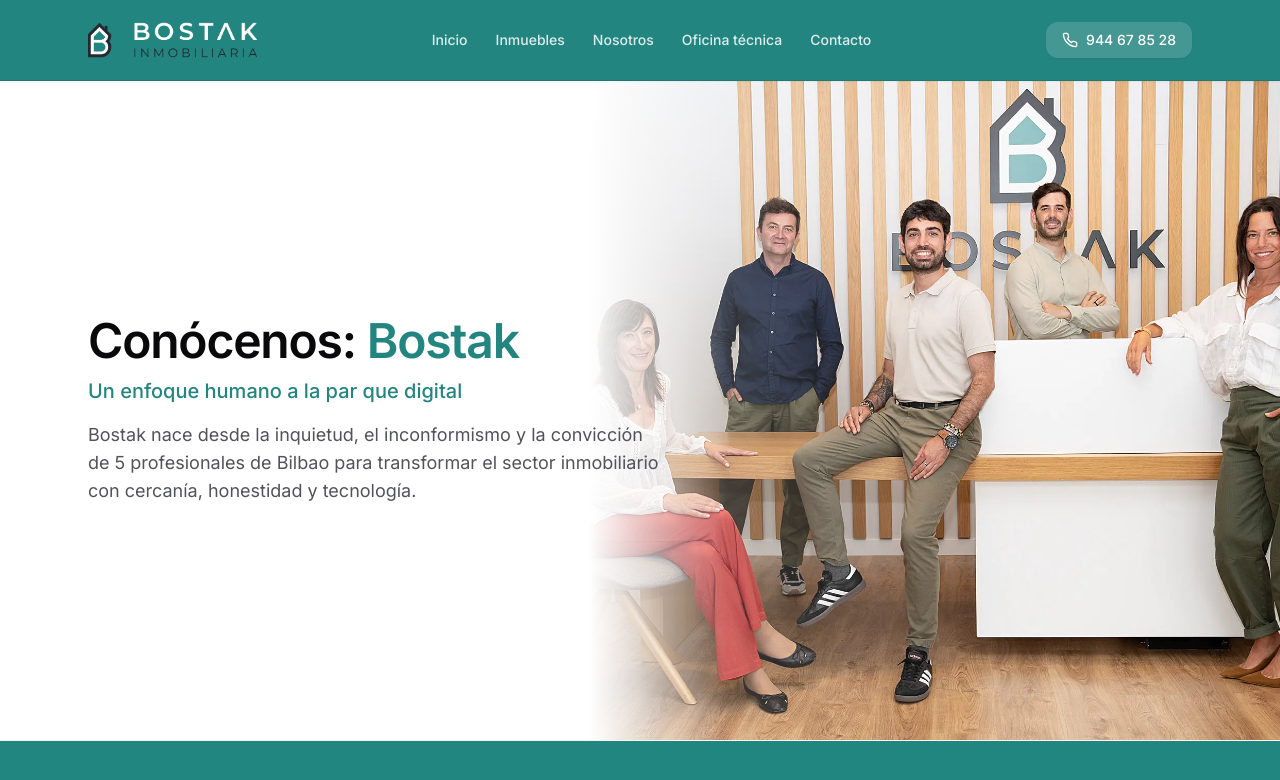
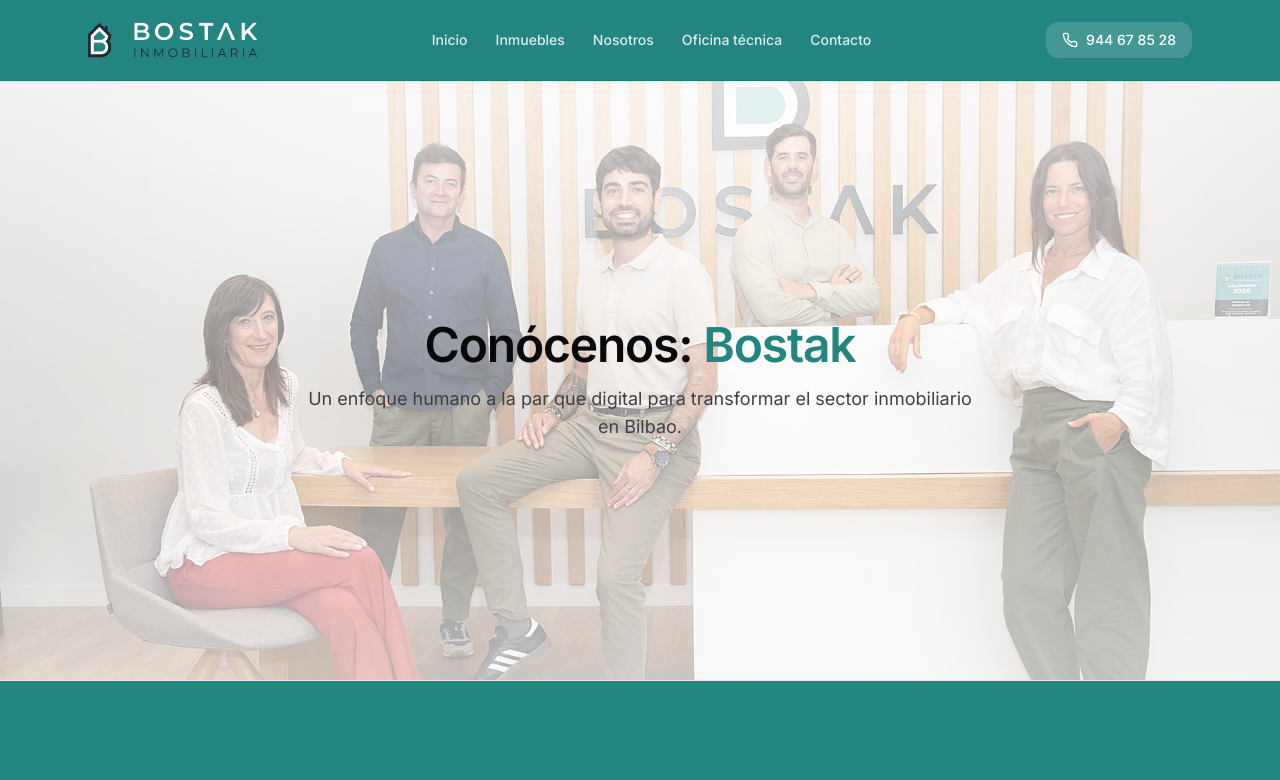
Before and after one commit to victooorltt/bostak-inmobiliaria, a Next.js app: page /conocenos in a window 1280 px wide. Shown: the top 780 px of the page. Built offline with nearby package versions, Linux system fonts and the light colour scheme.

Commit message:
feat: unify all heroes across the website with full-bleed photo, subtle overlay, and 2-level text hierarchy

```diff
--- a/app/conocenos/page.tsx
+++ b/app/conocenos/page.tsx
@@ -35,19 +35,18 @@
 export default function ConocenosPage() {
   return (
     <>
-      {/* Section 1: Hero (TALL photo height, balanced text) */}
+      {/* Section 1: Hero (Centered 2-level hierarchy with full-screen background photo) */}
       <PageHero
         title={
           <>
             Conócenos: <span className="text-[#238580]">Bostak</span>
           </>
         }
-        subtitle="Un enfoque humano a la par que digital"
-        description="Bostak nace desde la inquietud, el inconformismo y la convicción de 5 profesionales de Bilbao para transformar el sector inmobiliario con cercanía, honestidad y tecnología."
+        subtitle="Un enfoque humano a la par que digital para transformar el sector inmobiliario en Bilbao."
         imageSrc="/images/equipo-recepcion.webp"
         imageAlt="Equipo Bostak Inmobiliaria"
-        imagePosition="object-center"
-        minHeight="min-h-[580px] lg:min-h-[660px]"
+        imagePosition="object-[center_35%]"
+        minHeight="min-h-[520px] lg:min-h-[600px]"
       />
 
       {/* Section 2: Narrative / Vision (Brand Teal #218580 Section) */}
--- a/app/contacto/page.tsx
+++ b/app/contacto/page.tsx
@@ -33,19 +33,18 @@
 
   return (
     <div className="bg-white">
-      {/* Centered Hero with soft opacity background image */}
+      {/* Hero (Full-width background photo, 2 levels) */}
       <PageHero
-        variant="centered"
         title={
           <>
             Contacta con <span className="text-[#238580]">Bostak</span>
           </>
         }
-        subtitle="Estamos a tu disposición en Bilbao"
-        description="Estamos a tu disposición para asesorarte en cualquier trámite inmobiliario o consulta técnica. Respondemos con rapidez y cercanía."
+        subtitle="Estamos a tu disposición en Bilbao para asesorarte en cualquier trámite inmobiliario o consulta técnica."
         imageSrc="/images/dentro.webp"
         imageAlt="Oficina de Bostak Inmobiliaria"
-        imageOpacity="opacity-25"
+        imagePosition="object-center"
+        minHeight="min-h-[460px] lg:min-h-[520px]"
       />
 
       {/* 2-Column Content Layout */}
--- a/app/inmuebles-venta-alquiler/page.tsx
+++ b/app/inmuebles-venta-alquiler/page.tsx
@@ -288,17 +288,18 @@
 
   return (
     <div className="bg-white min-h-screen">
-      {/* Section 1: Hero / Header */}
+      {/* Section 1: Hero / Header (Full-width background photo, 2 levels) */}
       <PageHero
         title={
           <>
             Encuentra tu hogar <span className="text-[#238580]">a primera vista</span>
           </>
         }
-        subtitle="Venta y alquiler en Bilbao y Bizkaia"
-        description="Explora nuestra selección de viviendas, locales, oficinas y garajes con total transparencia y asesoramiento dedicado."
+        subtitle="Venta y alquiler de inmuebles seleccionados en Bilbao y Bizkaia."
         imageSrc="/images/entrada.webp"
         imageAlt="Bostak Inmobiliaria"
+        imagePosition="object-center"
+        minHeight="min-h-[460px] lg:min-h-[520px]"
       />
 
       {/* Filter and Properties Section */}
--- a/app/oficina-tecnica/page.tsx
+++ b/app/oficina-tecnica/page.tsx
@@ -40,7 +40,7 @@
 export default function OficinaTecnicaPage() {
   return (
     <div>
-      {/* Section 1: Hero (Unboxed image with smooth gradient fade) */}
+      {/* Section 1: Hero (Full-width background photo, 2 levels) */}
       <PageHero
         title={
           <>
@@ -48,14 +48,15 @@
             <span className="text-[#238580]">Urbanismo y Licencias</span>
           </>
         }
-        subtitle="Gestión integral y tramitación administrativa"
-        description="Facilitamos el desarrollo de tus proyectos con plena garantía legal y técnica."
+        subtitle="Gestión integral y tramitación administrativa especializada en Bilbao y Bizkaia."
         imageSrc="/images/oficina-6.webp"
         imageAlt="Oficina Técnica de Urbanismo y Gestión de Licencias"
+        imagePosition="object-center"
+        minHeight="min-h-[480px] lg:min-h-[540px]"
       >
         <Link
           href="/contacto/"
-          className="inline-flex items-center justify-center px-6 py-3 rounded-xl bg-[#238580] text-white font-medium hover:bg-[#1a6b67] transition-colors shadow-sm cursor-pointer"
+          className="inline-flex items-center justify-center px-8 py-3.5 rounded-xl bg-[#238580] text-white font-semibold hover:bg-[#1a6b67] transition-all shadow-md hover:shadow-lg cursor-pointer"
         >
           Contáctanos
         </Link>
--- a/components/PageHero.tsx
+++ b/components/PageHero.tsx
@@ -3,57 +3,50 @@
 interface PageHeroProps {
   title: React.ReactNode;
   subtitle?: React.ReactNode;
-  description?: React.ReactNode;
   imageSrc: string;
   imageAlt: string;
   children?: React.ReactNode;
   className?: string;
   imagePosition?: string;
-  imageOpacity?: string;
-  variant?: 'split' | 'centered';
   minHeight?: string;
 }
 
 export default function PageHero({
   title,
   subtitle,
-  description,
   imageSrc,
   imageAlt,
   children,
   className = '',
   imagePosition = 'object-center',
-  imageOpacity = 'opacity-100',
-  variant = 'split',
-  minHeight = 'min-h-[500px] lg:min-h-[580px]',
+  minHeight = 'min-h-[480px] lg:min-h-[540px]',
 }: PageHeroProps) {
-  if (variant === 'centered') {
   return (
-      <section className={`relative overflow-hidden bg-white min-h-[460px] lg:min-h-[520px] flex items-center justify-center border-b border-zinc-200/80 ${className}`}>
-        {/* Full-width background photo directly behind text with opacity */}
+    <section
+      className={`relative overflow-hidden bg-white ${minHeight} flex items-center justify-center border-b border-zinc-200/80 ${className}`}
+    >
+      {/* Full-width background photo across the entire hero */}
       <div className="absolute inset-0 pointer-events-none overflow-hidden">
         <img
           src={imageSrc}
           alt={imageAlt}
-            className={`h-full w-full object-cover ${imagePosition} ${imageOpacity || 'opacity-25'}`}
+          className={`h-full w-full object-cover ${imagePosition}`}
           fetchPriority="high"
           loading="eager"
         />
+        {/* Subtle translucent white overlay to ensure flawless readability while preserving image beauty */}
+        <div className="absolute inset-0 bg-gradient-to-b from-white/75 via-white/55 to-white/70" />
       </div>
 
-        {/* Centered content placed directly over the image (NO container) */}
-        <div className="relative z-10 mx-auto max-w-3xl px-6 py-16 lg:py-24 text-center">
-          <h1 className="text-3xl sm:text-4xl lg:text-5xl font-semibold tracking-tight text-zinc-950">
+      {/* Centered content directly over image - exactly 2 levels: Title + Subtitle */}
+      <div className="relative z-10 mx-auto max-w-4xl px-6 py-16 lg:py-20 text-center w-full">
+        <div className="max-w-2xl mx-auto">
+          <h1 className="text-3xl sm:text-4xl lg:text-5xl font-semibold tracking-tight text-zinc-950 leading-[1.15]">
             {title}
           </h1>
           {subtitle && (
-            <p className="mt-3 text-lg sm:text-xl font-medium text-[#238580]">
+            <p className="mt-4 text-base sm:text-lg text-zinc-700 leading-relaxed font-normal">
               {subtitle}
-            </p>
-          )}
-          {description && (
-            <p className="mt-4 text-base sm:text-lg text-zinc-700 leading-relaxed max-w-xl mx-auto">
-              {description}
             </p>
           )}
           {children && (
@@ -62,49 +55,6 @@
             </div>
           )}
         </div>
-      </section>
-    );
-  }
-
-  return (
-    <section className={`relative overflow-hidden bg-white ${minHeight} flex items-center border-b border-zinc-100 ${className}`}>
-      {/* Background image anchored to the right 54% reaching slightly more left with gentle fade */}
-      <div className="absolute inset-0 lg:left-auto lg:right-0 lg:w-[54%] h-full pointer-events-none overflow-hidden">
-        <img
-          src={imageSrc}
-          alt={imageAlt}
-          className={`h-full w-full object-cover ${imagePosition} ${imageOpacity}`}
-          fetchPriority="high"
-          loading="eager"
-        />
-        {/* Desktop left-to-right gentle gradient fade: soft, natural dissolve without harsh lines */}
-        <div className="absolute inset-0 bg-gradient-to-r from-white from-0% via-white/20 via-20% to-transparent to-55% hidden lg:block" />
-        {/* Mobile vertical gradient fade */}
-        <div className="absolute inset-0 bg-gradient-to-t from-white from-0% via-white/80 via-35% to-transparent to-85% lg:hidden" />
-      </div>
-
-      {/* Content */}
-      <div className="relative z-10 mx-auto max-w-6xl px-6 py-16 lg:py-24 w-full">
-        <div className="max-w-xl">
-          <h1 className="text-3xl sm:text-4xl lg:text-5xl font-semibold tracking-tight text-zinc-950 leading-[1.15]">
-            {title}
-          </h1>
-          {subtitle && (
-            <p className="mt-3 text-lg sm:text-xl font-medium text-[#238580]">
-              {subtitle}
-            </p>
-          )}
-          {description && (
-            <p className="mt-4 text-base sm:text-lg text-zinc-600 leading-relaxed">
-              {description}
-            </p>
-          )}
-          {children && (
-            <div className="mt-8 flex flex-wrap gap-4">
-              {children}
-            </div>
-          )}
-        </div>
       </div>
     </section>
   );
```
Lines whose indentation alone changed are shown as unchanged.
